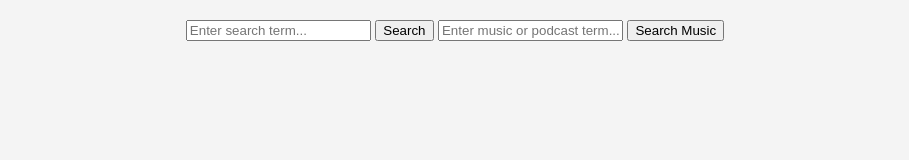
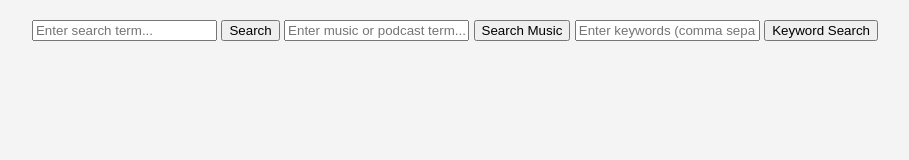
Before and after one commit to ShreyanshTiwari07/feedsearch, a plain HTML site: page index.html in a window 1280 px wide. Shown: the whole page, without its empty margins (185-1094 px from the left). Drawn offline with Linux system fonts and the light colour scheme.

Commit message:
Update index.html

```diff
--- a/index.html
+++ b/index.html
@@ -1,4 +1,3 @@
-<!-- index.html -->
 <!DOCTYPE html>
 <html lang="en">
 <head>
@@ -13,6 +12,8 @@
         <button onclick="fetchPosts()">Search</button>
         <input type="text" id="musicQuery" placeholder="Enter music or podcast term...">
         <button onclick="fetchMusic()">Search Music</button>
+        <input type="text" id="keywordQuery" placeholder="Enter keywords (comma separated)...">
+        <button onclick="fetchKeywords()">Keyword Search</button>
     </div>
     <div id="postsContainer" class="posts-container">
         <!-- Posts will be displayed here -->
```
